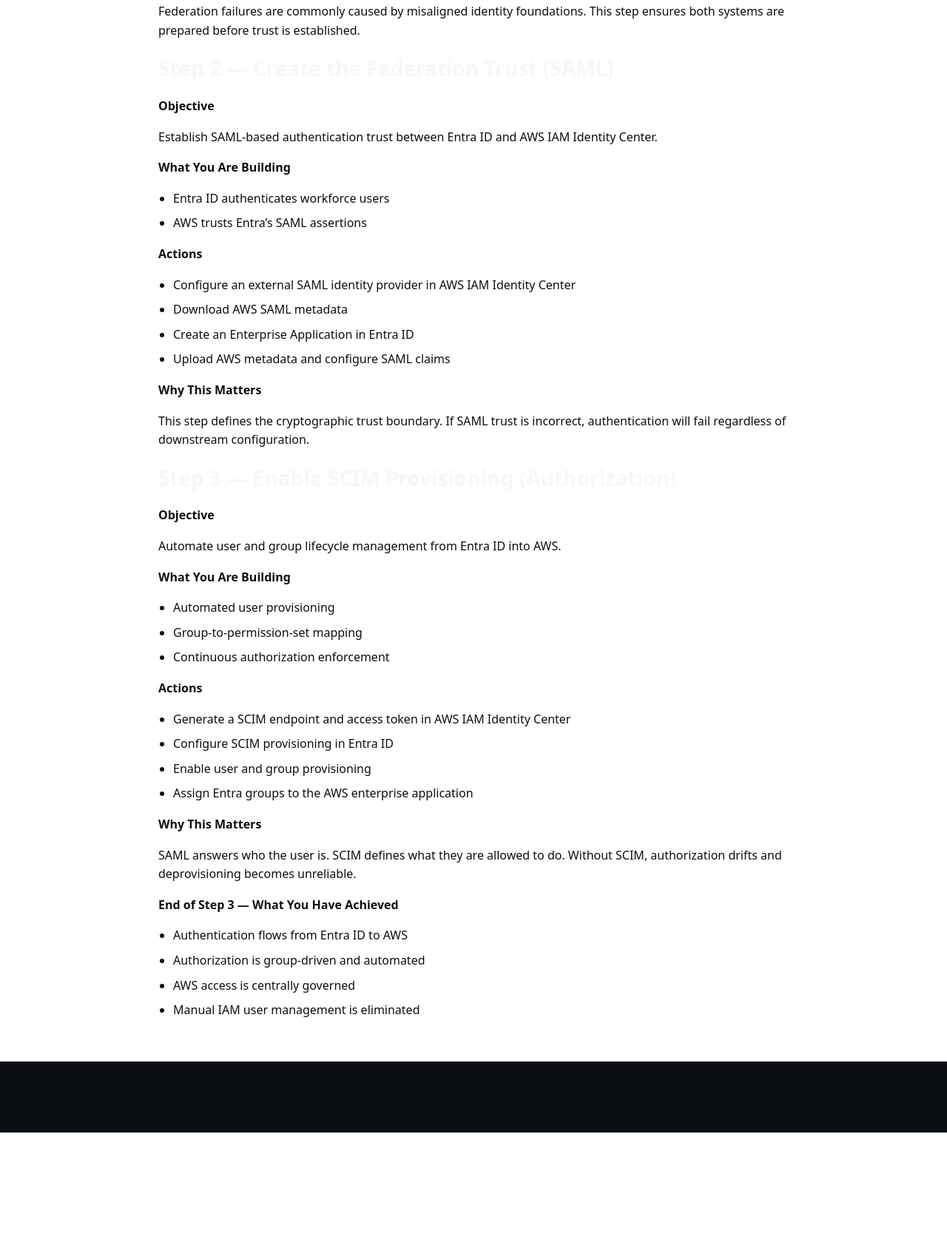
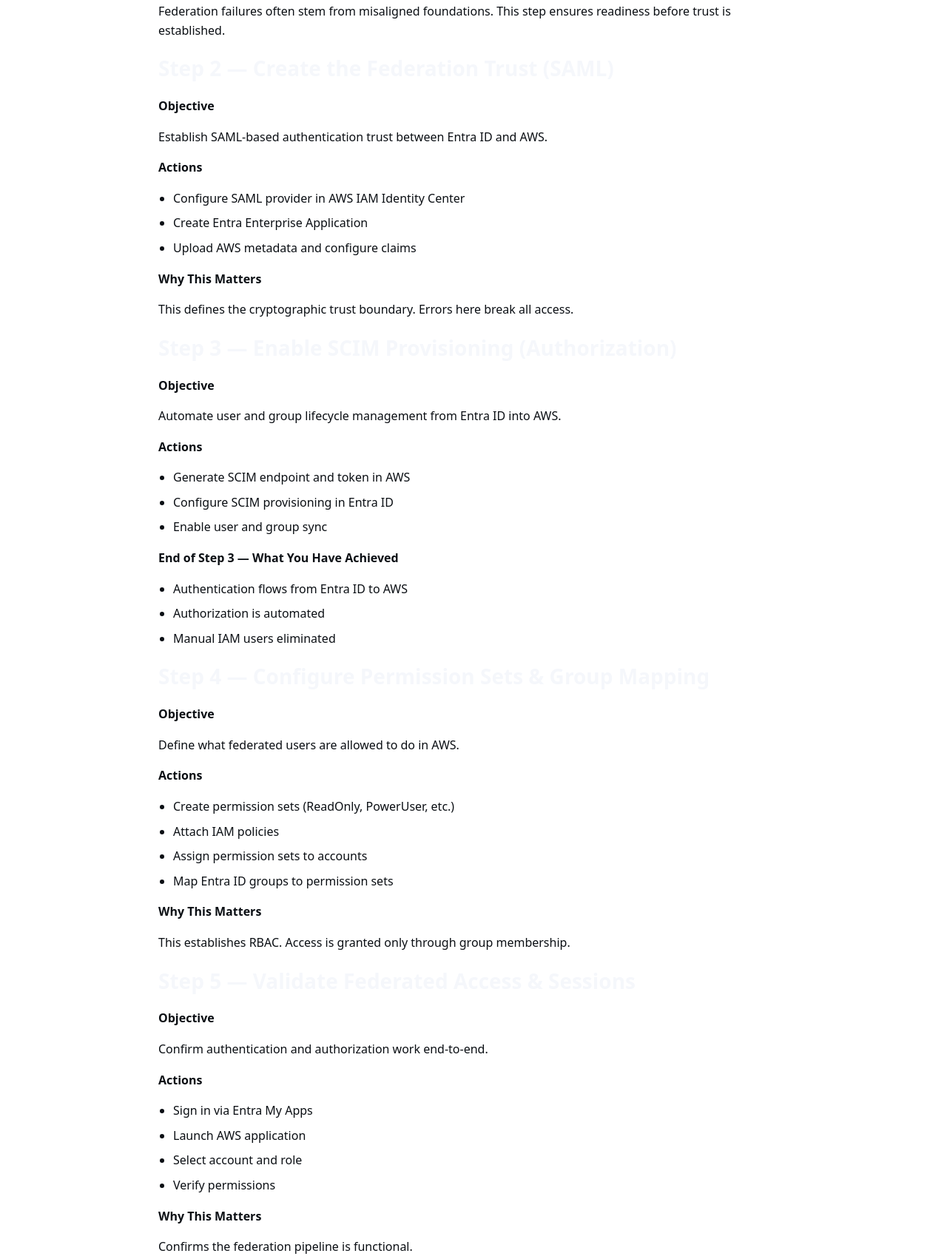
Before and after one commit to S3curethecloud/securethecloud-platform, a plain HTML site: page site/labs/aws/identity/aws-entra-federation/index.html in a window 1280 px wide. Shown: the part 1360-3062 px from the top of the page at 74% size. Before the commit the page ends 2891 px from the top, so only its background shows below. Drawn offline with Linux system fonts and the light colour scheme.

Commit message:
Update index.html

```diff
--- a/site/labs/aws/identity/aws-entra-federation/index.html
+++ b/site/labs/aws/identity/aws-entra-federation/index.html
@@ -91,7 +91,6 @@
 
     <!-- STEP 1 -->
     <h3>Step 1 — Prepare Identity Systems (Foundation)</h3>
-
     <p><strong>Objective</strong></p>
     <p>
       Ensure both identity systems (AWS and Microsoft Entra ID) are ready to
@@ -106,81 +105,117 @@
 
     <p><strong>Actions</strong></p>
     <ul>
-      <li>Confirm AWS IAM Identity Center is enabled in the AWS account</li>
-      <li>Confirm Microsoft Entra ID tenant access with admin permissions</li>
-      <li>Decide which workforce users and groups will be federated</li>
+      <li>Confirm AWS IAM Identity Center is enabled</li>
+      <li>Confirm Entra ID tenant admin access</li>
+      <li>Identify workforce users and groups</li>
     </ul>
 
     <p><strong>Why This Matters</strong></p>
     <p>
-      Federation failures are commonly caused by misaligned identity foundations.
-      This step ensures both systems are prepared before trust is established.
+      Federation failures often stem from misaligned foundations. This step
+      ensures readiness before trust is established.
     </p>
 
     <!-- STEP 2 -->
     <h3>Step 2 — Create the Federation Trust (SAML)</h3>
-
     <p><strong>Objective</strong></p>
     <p>
-      Establish SAML-based authentication trust between Entra ID and AWS IAM
-      Identity Center.
+      Establish SAML-based authentication trust between Entra ID and AWS.
     </p>
-
-    <p><strong>What You Are Building</strong></p>
-    <ul>
-      <li>Entra ID authenticates workforce users</li>
-      <li>AWS trusts Entra’s SAML assertions</li>
-    </ul>
 
     <p><strong>Actions</strong></p>
     <ul>
-      <li>Configure an external SAML identity provider in AWS IAM Identity Center</li>
-      <li>Download AWS SAML metadata</li>
-      <li>Create an Enterprise Application in Entra ID</li>
-      <li>Upload AWS metadata and configure SAML claims</li>
+      <li>Configure SAML provider in AWS IAM Identity Center</li>
+      <li>Create Entra Enterprise Application</li>
+      <li>Upload AWS metadata and configure claims</li>
     </ul>
 
     <p><strong>Why This Matters</strong></p>
     <p>
-      This step defines the cryptographic trust boundary. If SAML trust is
-      incorrect, authentication will fail regardless of downstream configuration.
+      This defines the cryptographic trust boundary. Errors here break all access.
     </p>
 
     <!-- STEP 3 -->
     <h3>Step 3 — Enable SCIM Provisioning (Authorization)</h3>
-
     <p><strong>Objective</strong></p>
     <p>
       Automate user and group lifecycle management from Entra ID into AWS.
     </p>
 
-    <p><strong>What You Are Building</strong></p>
+    <p><strong>Actions</strong></p>
     <ul>
-      <li>Automated user provisioning</li>
-      <li>Group-to-permission-set mapping</li>
-      <li>Continuous authorization enforcement</li>
+      <li>Generate SCIM endpoint and token in AWS</li>
+      <li>Configure SCIM provisioning in Entra ID</li>
+      <li>Enable user and group sync</li>
     </ul>
+
+    <p><strong>End of Step 3 — What You Have Achieved</strong></p>
+    <ul>
+      <li>Authentication flows from Entra ID to AWS</li>
+      <li>Authorization is automated</li>
+      <li>Manual IAM users eliminated</li>
+    </ul>
+
+    <!-- STEP 4 -->
+    <h3>Step 4 — Configure Permission Sets & Group Mapping</h3>
+    <p><strong>Objective</strong></p>
+    <p>
+      Define what federated users are allowed to do in AWS.
+    </p>
 
     <p><strong>Actions</strong></p>
     <ul>
-      <li>Generate a SCIM endpoint and access token in AWS IAM Identity Center</li>
-      <li>Configure SCIM provisioning in Entra ID</li>
-      <li>Enable user and group provisioning</li>
-      <li>Assign Entra groups to the AWS enterprise application</li>
+      <li>Create permission sets (ReadOnly, PowerUser, etc.)</li>
+      <li>Attach IAM policies</li>
+      <li>Assign permission sets to accounts</li>
+      <li>Map Entra ID groups to permission sets</li>
     </ul>
 
     <p><strong>Why This Matters</strong></p>
     <p>
-      SAML answers who the user is. SCIM defines what they are allowed to do.
-      Without SCIM, authorization drifts and deprovisioning becomes unreliable.
+      This establishes RBAC. Access is granted only through group membership.
     </p>
 
-    <p><strong>End of Step 3 — What You Have Achieved</strong></p>
+    <!-- STEP 5 -->
+    <h3>Step 5 — Validate Federated Access & Sessions</h3>
+    <p><strong>Objective</strong></p>
+    <p>
+      Confirm authentication and authorization work end-to-end.
+    </p>
+
+    <p><strong>Actions</strong></p>
     <ul>
-      <li>Authentication flows from Entra ID to AWS</li>
-      <li>Authorization is group-driven and automated</li>
-      <li>AWS access is centrally governed</li>
-      <li>Manual IAM user management is eliminated</li>
+      <li>Sign in via Entra My Apps</li>
+      <li>Launch AWS application</li>
+      <li>Select account and role</li>
+      <li>Verify permissions</li>
+    </ul>
+
+    <p><strong>Why This Matters</strong></p>
+    <p>
+      Confirms the federation pipeline is functional.
+    </p>
+
+    <!-- STEP 6 -->
+    <h3>Step 6 — Audit, Monitor, and Harden the Federation</h3>
+    <p><strong>Objective</strong></p>
+    <p>
+      Ensure federation remains secure and auditable.
+    </p>
+
+    <p><strong>Actions</strong></p>
+    <ul>
+      <li>Review CloudTrail federated sign-ins</li>
+      <li>Test SCIM deprovisioning</li>
+      <li>Apply Entra conditional access policies</li>
+    </ul>
+
+    <p><strong>End of Step 6 — Lab Complete</strong></p>
+    <ul>
+      <li>Authentication centralized</li>
+      <li>Authorization group-driven</li>
+      <li>Access auditable and enforced</li>
+      <li>AWS identity fully modernized</li>
     </ul>
 
   </section>
```
